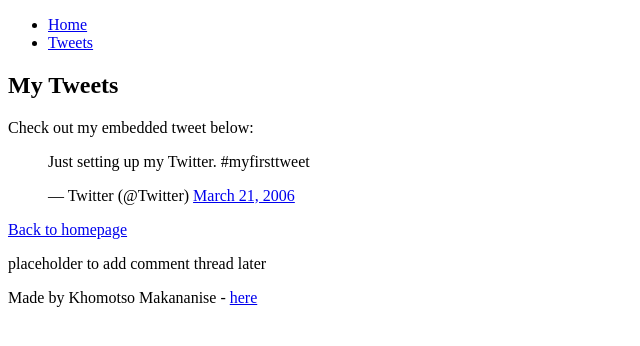
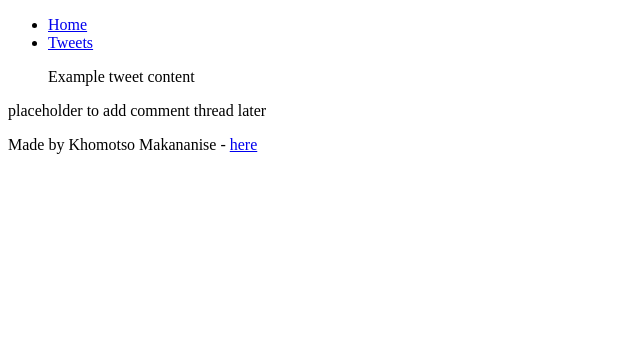
Before and after one commit to Mokoena-debug/My_First_Portfolio, a plain HTML site: page html_basic/tweets.html in a window 1280 px wide. Shown: the whole page, without its empty margins (0-640 px from the left). Drawn offline with Linux system fonts and the light colour scheme.

Commit message:
Fix body structure and header navigation links for consistency

```diff
--- a/html_basic/tweets.html
+++ b/html_basic/tweets.html
@@ -2,7 +2,7 @@
 <html lang="en">
 <head>
   <meta charset="UTF-8">
-  <title>Tweets</title>
+  <title>My Tweets</title>
 </head>
 <body>
   <header>
@@ -11,26 +11,18 @@
       <li><a href="tweets.html">Tweets</a></li>
     </ul>
   </header>
-
   <main>
     <article>
-      <h1>My Tweets</h1>
-      <p>Check out my embedded tweet below:</p>
-
+      <!-- Example tweet embed -->
       <blockquote class="twitter-tweet">
-        <p lang="en" dir="ltr">Just setting up my Twitter. #myfirsttweet</p>&mdash; Twitter (@Twitter)
-        <a href="https://twitter.com/Twitter/status/20?ref_src=twsrc%5Etfw">March 21, 2006</a>
+        <p lang="en" dir="ltr">Example tweet content</p>
       </blockquote>
       <script async src="https://platform.twitter.com/widgets.js" charset="utf-8"></script>
-
-      <p><a href="index.html">Back to homepage</a></p>
     </article>
-
     <aside>
       <p>placeholder to add comment thread later</p>
     </aside>
   </main>
-
   <footer>
     <p>Made by Khomotso Makananise - <a href="https://github.com/Mokoena-debug" target="_blank">here</a></p>
   </footer>
```
